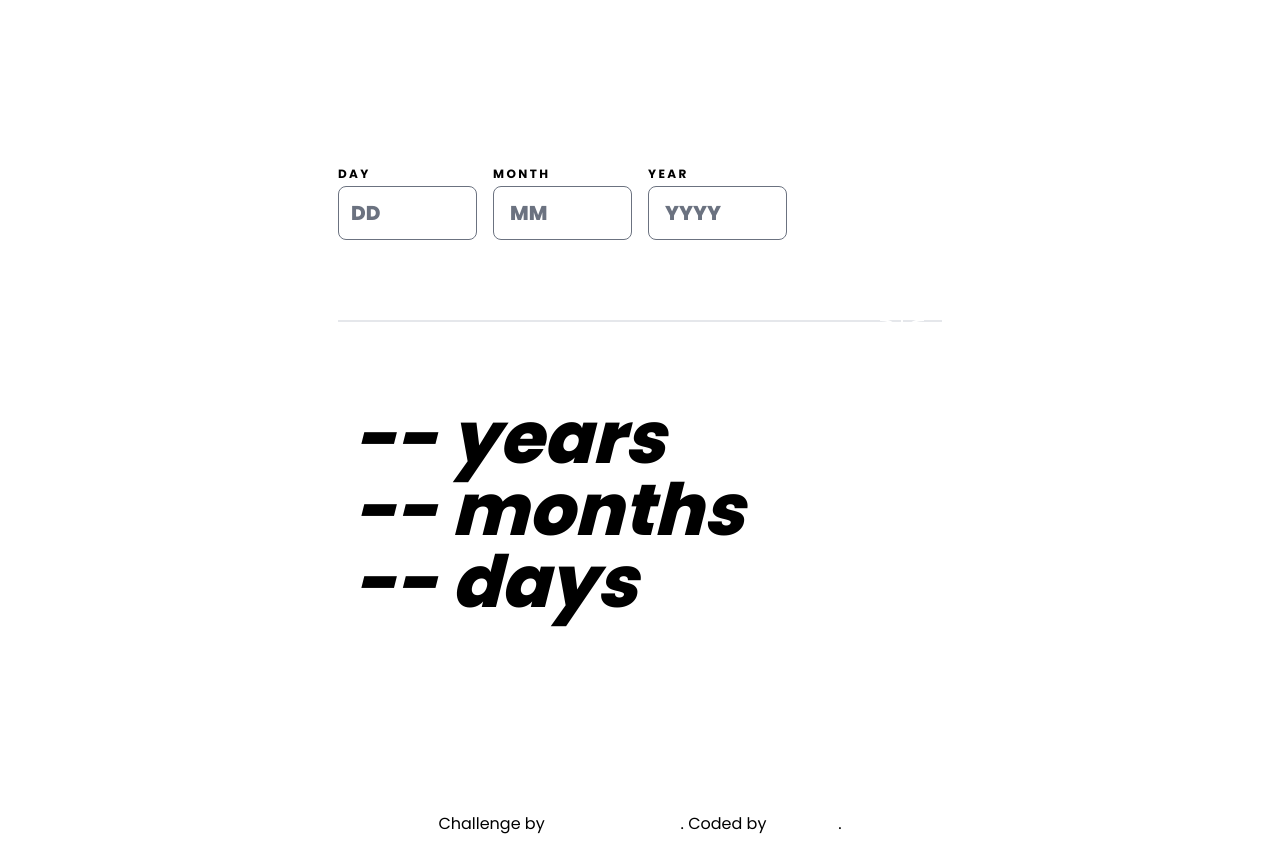
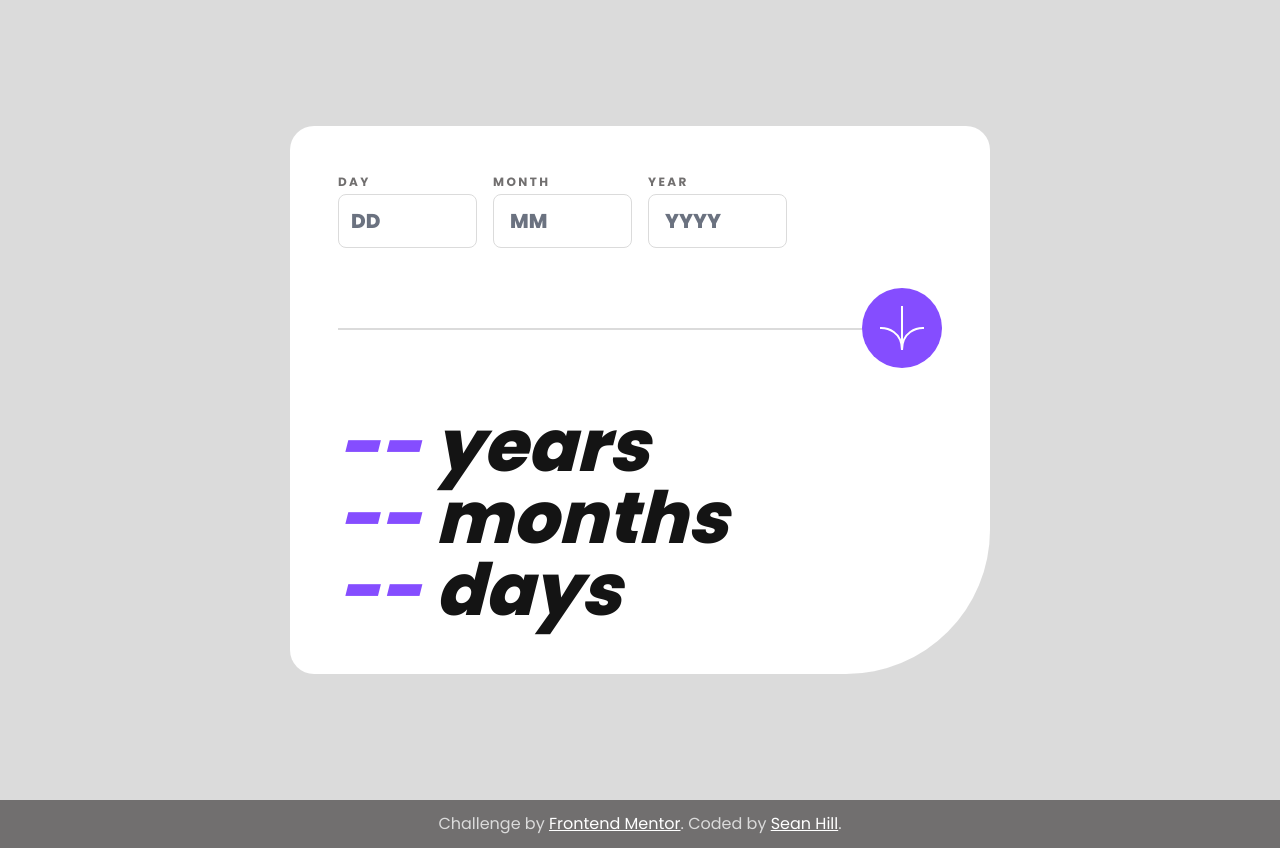
Before and after one commit to seanhillweb/frontend-mentor-age-calculator-app, a Next.js app: page / in a window 1280 px wide. Built offline with nearby package versions, Linux system fonts and the light colour scheme.

Commit message:
feat: adjusted global project styles

```diff
--- a/src/styles/globals.css
+++ b/src/styles/globals.css
@@ -3,8 +3,8 @@
 @tailwind utilities;
 
 :root {
-  --foreground-rgb: 0, 0, 0;
-  --background-rgb: 255, 255, 255;
+  --foreground-rgb: 20, 20, 20;
+  --background-rgb: 219, 219, 219;
 }
 
 @media (prefers-color-scheme: dark) {
@@ -18,68 +18,3 @@ body {
   color: rgb(var(--foreground-rgb));
   background: rgb(var(--background-rgb));
 }
-
-/* Anchors */
-a {
-  @apply text-blue-600;
-  @apply underline;
-}
-
-a:hover,
-a:focus {
-  @apply text-blue-800;
-  @apply no-underline;
-}
-
-/* Typography */
-h1,
-h2,
-h3,
-h4,
-h5,
-h6 {
-  @apply mt-8;
-  @apply mb-4;
-}
-
-h1 {
-  @apply text-5xl
-}
-
-h2 {
-  @apply text-4xl;
-}
-
-h3 {
-  @apply text-3xl;
-}
-
-h4 {
-  @apply text-2xl;
-}
-
-h5 {
-  @apply text-xl;
-}
-
-h6 {
-  @apply text-lg;
-}
-
-p {
-  @apply my-4;
-}
-
-ul,
-ol {
-  @apply my-4;
-  @apply pl-4
-}
-
-ul {
-  @apply list-disc;
-}
-
-ol {
-  @apply list-decimal;
-}
--- a/tailwind.config.js
+++ b/tailwind.config.js
@@ -6,11 +6,14 @@ module.exports = {
   ],
   theme: {
     extend: {
-      backgroundImage: {
-        'gradient-radial': 'radial-gradient(var(--tw-gradient-stops))',
-        'gradient-conic':
-          'conic-gradient(from 180deg at 50% 50%, var(--tw-gradient-stops))',
-      },
+      colors: {
+        purple: "#854dff",
+        lightRed: "#ff5757",
+        offWhite: "#f0f0f0",
+        offBlack: "#141414",
+        lightGrey: "#dbdbdb",
+        smokeyGrey: "#716f6f",
+      }
     },
     container: {
       center: true,
```
